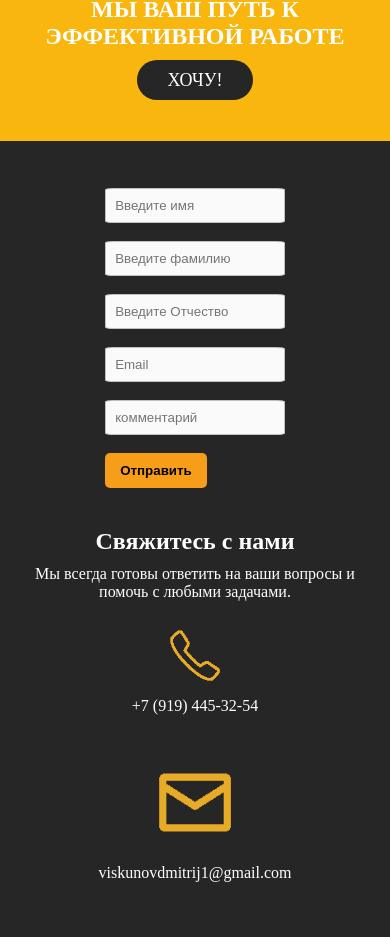
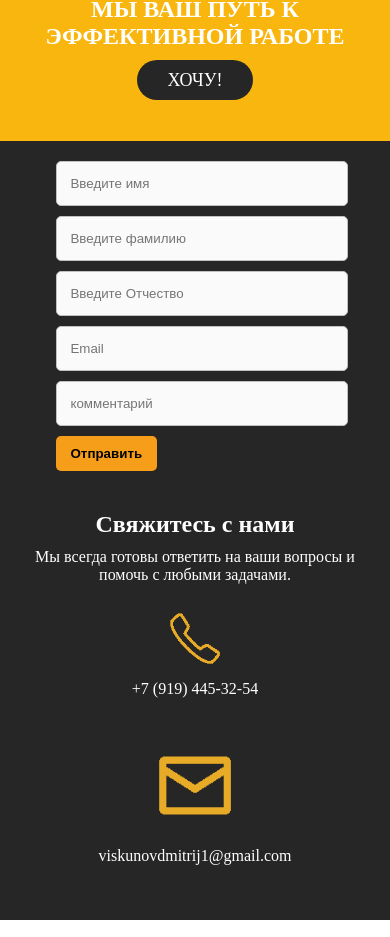
Before and after one commit to SeriyEnot0/SmartKnob, a Vue app: page / in a window 390 px wide. Shown: the part 3893-4830 px from the top of the page. Built offline with nearby package versions, Linux system fonts and the light colour scheme.

Commit message:
chages 2form

```diff
--- a/src/App.vue
+++ b/src/App.vue
@@ -96,7 +96,6 @@
 <a id="section1"></a>
 <div class="feedback-form-container">
 <form @submit.prevent="submitForm">
-<h2>Оставьте заявку</h2>
 <input type="text" name="name" placeholder="Введите имя" v-model="name"/>
 <input type="text" name="lastname" placeholder="Введите фамилию" v-model="lastname"/>
 <input type="text" name="lastlastname" placeholder="Введите Отчество" v-model="lastlastname"/>
@@ -182,13 +181,12 @@ if (result.success) {
 
 <style scoped>
 input{
-max-width: 100%;
 display: block;
-margin-bottom: 10%;
-border-radius: 5%;
+margin-bottom: 10px;
+border-radius: 5px;
 border: 1px solid silver;
 outline: none;
-padding-right: 30%;
+padding-right: 100px;
 padding-left: 5%;
 padding-top: 5%;
 padding-bottom: 5%;
--- a/src/assets/main.css
+++ b/src/assets/main.css
@@ -38,6 +38,7 @@ body {
   margin-bottom: 20px;
 }
 .hero-content h3{
+  font-size: 48px;
   width: 38%;
 }
 
@@ -205,11 +206,18 @@ body {
 /* -------------------------------  */
 .feedback-container {
   background-color: #272626;
+  color: #fff;
   display: flex;
-  height: 80vh;
+  height: 70vh;
 }
 
 /* Стили для левой части: Форма обратной связи */
+.feedback-form-container {
+  flex: 1;
+  display: flex;
+  justify-content: center;
+  align-items: center;
+}
 .feedback-form-container {
   flex: 1;
   display: flex;
@@ -379,6 +387,7 @@ body {
   }
   .cta-section h2,
   .contact-form h2 {
+     text-align: center;
       font-size: 24px;
   }
   .feature-item h3{
```
